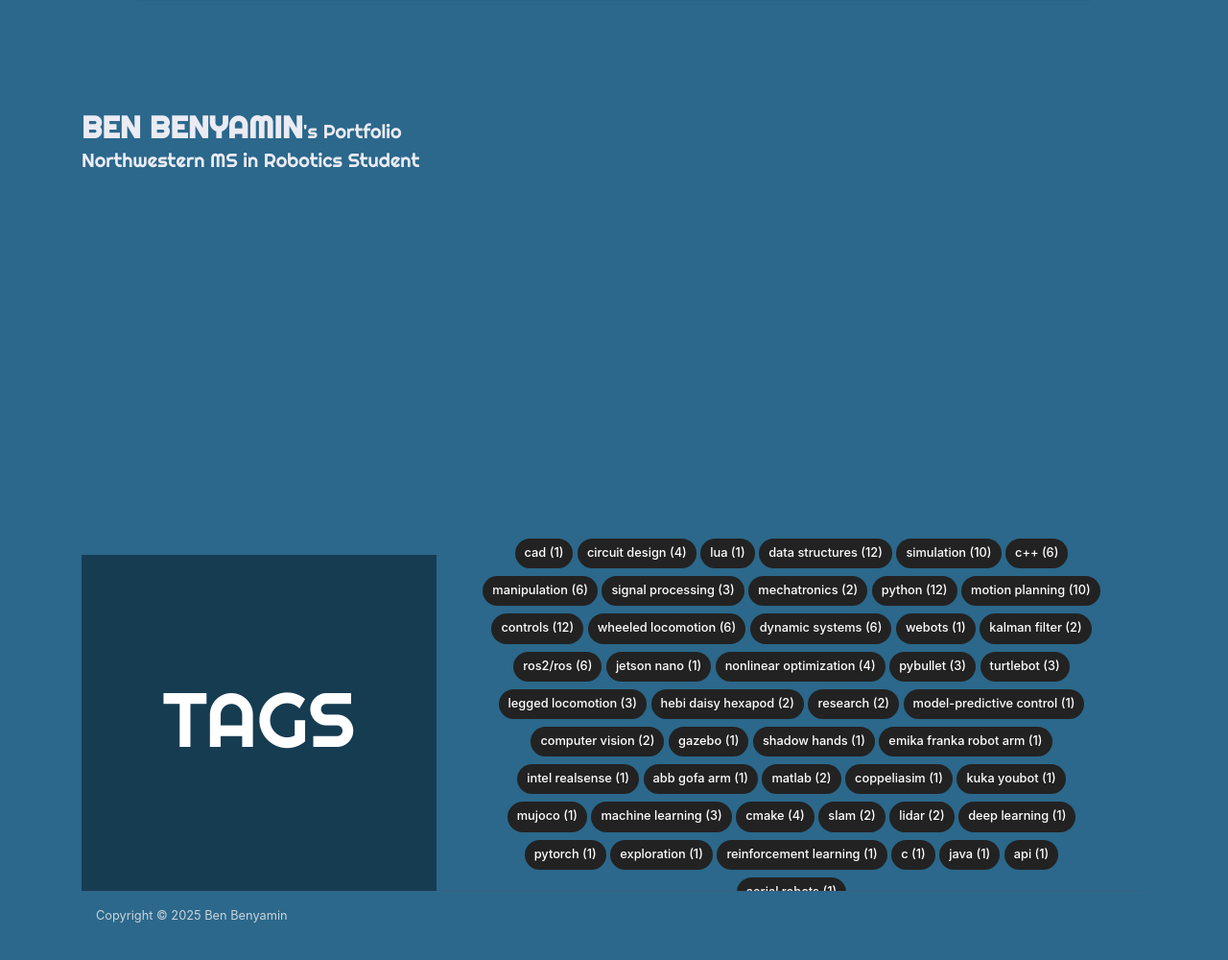
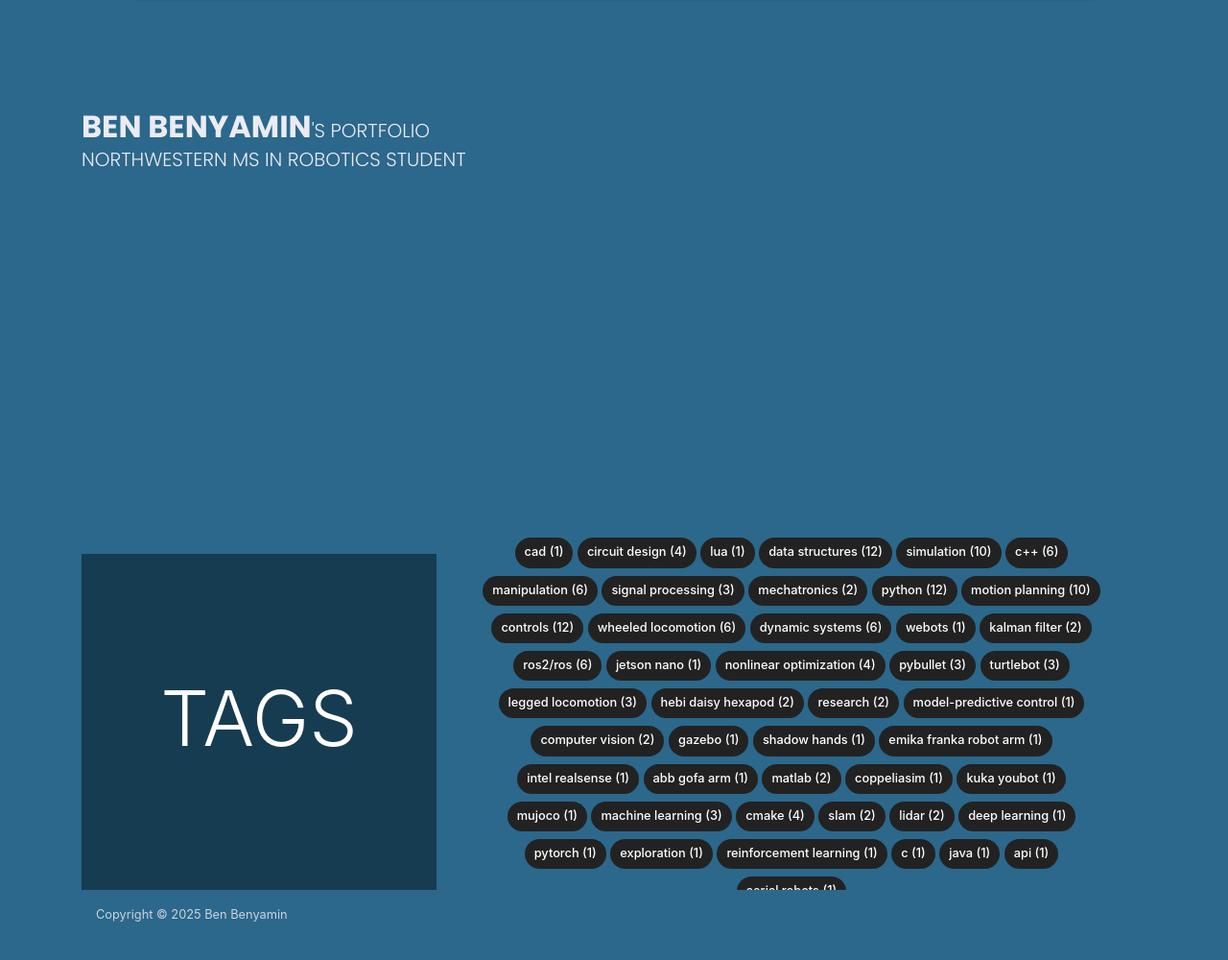
Before and after one commit to BenBenyamin/benbenyamin.github.io, a Jekyll site: the page built from _pages/tags.md, in a window 1280 px wide and 1038 px high. Shown: the top 1000 px of the window at 96% size. Built offline with Jekyll 4.4.1, drawn with Linux system fonts in a browser that asks for light colours; nearby versions of some CDN libraries.

Commit message:
Changed the headline font to Poppins

```diff
--- a/_layouts/default.html
+++ b/_layouts/default.html
@@ -56,7 +56,7 @@ ga('send', 'pageview');
     <span class="navbar-toggler-icon"></span>
     </button>
 
-    <div class="collapse navbar-collapse" id="navbarMediumish">
+    <div class="collapse navbar-collapse headlines" id="navbarMediumish">
         <!-- Begin Menu -->
 
         <ul class="navbar-nav ml-auto">
@@ -92,7 +92,7 @@ ga('send', 'pageview');
 
 <!-- Site Title
 ================================================== -->
-<div class="mainheading">
+<div class="mainheading headlines">
     <h1 class="sitetitle" style="display: inline;">{{ site.name || upcase }}</h1><p style="display: inline;" class="lead">'s Portfolio</p>
     <p class="lead">
         {{ site.description }}
@@ -111,7 +111,7 @@ ga('send', 'pageview');
 	<div class="d-md-flex h-100">
 		<div class="col-md-4 transpdark align-self-center text-center h-100">
             <div class="d-md-flex align-items-center justify-content-center h-100">
-                <h2 class="d-md-block align-self-center py-1 font-weight-light" style="font-size: 500%; font-family: Righteous;">TAGS <span class="d-none d-md-inline"></span></h2>
+                <h2 class="d-md-block align-self-center py-1 font-weight-light headlines-font" style="font-size: 500%;">TAGS <span class="d-none d-md-inline"></span></h2>
             </div>
 		</div>
 		<div class="col-md-8 p-5 align-self-center text-center">
--- a/assets/css/screen.css
+++ b/assets/css/screen.css
@@ -3,11 +3,22 @@ Template Name: Mediumish
 Copyright: Sal, WowThemes.net, https://www.wowthemes.net
 License: https://www.wowthemes.net/freebies-license/
 */
+@import url('https://fonts.googleapis.com/css2?family=Poppins:ital,wght@0,100;0,200;0,300;0,400;0,500;0,600;0,700;0,800;0,900;1,100;1,200;1,300;1,400;1,500;1,600;1,700;1,800;1,900&display=swap');
 :root
 {
     --background-color: rgb(43, 104, 139);
     --background-dark: rgb(22, 60, 82);
 }
+
+.headlines
+{
+    font-family: "Poppins";
+    font-weight: 600;
+    font-style: normal;
+    text-transform: uppercase;
+
+}
+
 @media screen and (min-width:1500px) {
     html { font-size:18px; } /* Increase the font size on higher resolutions */
     .container
@@ -18,6 +29,7 @@ License: https://www.wowthemes.net/freebies-license/
 body
 {
     background-color: var(--background-color);
+    z-index: 9999;
 }
 .mainheading {
     padding: 2rem 0rem;
@@ -317,10 +329,9 @@ span.post-read-more a:hover {
 }
 
 .mediumnavigation .nav-item,
-.dropdown-menu {
+.dropdown-menu
+{
     font-size: 1.2rem;
-    font-weight: bold;
-    font-family: Righteous;
 }
 
 .mediumnavigation .search-icon {
@@ -337,13 +348,13 @@ span.post-read-more a:hover {
 }
 
 .mainheading h1.sitetitle {
-    font-family: Righteous;
+    font-family: var(--headlines-font);
     color: rgb(235, 235, 244);
     font-weight: bold;
     font-size: 200%;
 }
 .mainheading p.lead {
-    font-family: Righteous;
+    font-family: var(--headlines-font);
     color: rgb(235, 235, 244);
 }
 .mainheading h1.posttitle {
@@ -953,14 +964,22 @@ iframe {
 }
 
 .navbar {
-    width: 78%;
+    width: 78.5%;
     margin: 0 auto;
     border-bottom-left-radius: 5px;
     border-bottom-right-radius: 5px;
+    border-width: 20px;
+    border-color: var(--background-color);
 }
 @media (max-width: 767px) {
     .navbar
     {
         width: 100%; /* or revert to default */
+        height: 10%;
     }
 }
+
+.headlines-font
+{
+    font-family: var(--headlines-font);
+}
--- a/index.html
+++ b/index.html
@@ -8,7 +8,7 @@ title: Home
 <!-- Featured
 ================================================== -->
 <section class="featured-posts">
-    <div class="section-title">
+    <div class="section-title headlines">
         <h2><span>Featured Projects</span></h2>
     </div>
     <div class="row">
@@ -32,7 +32,7 @@ title: Home
 ================================================== -->
 <section class="recent-posts">
 
-    <div class="section-title">
+    <div class="section-title headlines">
 
         <h2><span>All Projects</span></h2>
 
```
Also changed, not shown: assets/images/stella.png (deleted), 1 other file.
